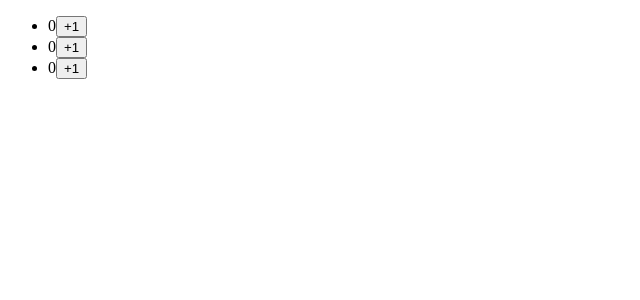
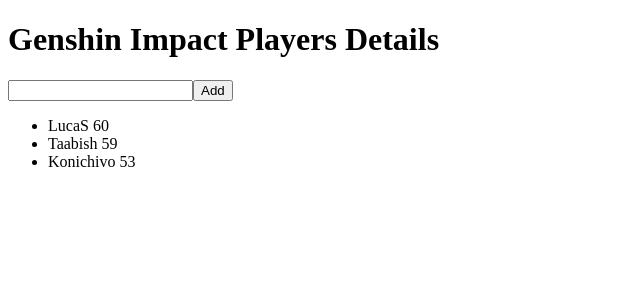
Before and after one commit to sarthak-negi22/100daysReact, a React (Create React App) app: page / in a window 1280 px wide. Shown: the top 300 px of the page, without its empty margins (0-640 px from the left). Built offline with nearby package versions, Linux system fonts and the light colour scheme.

Commit message:
insertion at an index done

```diff
--- a/src/UpdateArrayInState.js
+++ b/src/UpdateArrayInState.js
@@ -2,8 +2,53 @@
 
 
 // inserting into an array at a particular index
-function InsertPlayer() {
 
+let nextIndex = 3;
+const initialPlayers = [
+    { id : 0, name : "LucaS", advRank : 60 },
+    { id : 1, name : "Taabish", advRank : 59 },
+    { id : 2, name : "Konichivo", advRank : 53 },
+];
+
+function GenshinPlayers() {
+
+    const [name, setName] = useState(' ');
+    const [players, setPlayers] = useState(
+        initialPlayers
+    );
+
+    function handleClick() {
+        const insertAt = 1;
+        const nextPlayers = [
+            ...players.slice(0,insertAt),
+
+            { id : nextId++, name : name },
+
+            ...players.slice(insertAt)
+        ];
+        setPlayers(nextPlayers);
+        setName(' ');
+    }
+
+    return (
+        <>
+            <h1>Genshin Impact Players Details</h1>
+            <input
+                value = { name }
+                onChange = {e => setName(e.target.value)}
+            />
+
+            <button onClick = { handleClick }>
+                Add
+            </button>
+
+            <ul>
+                { players.map(player => (
+                    <li key = { player.id }>{ player.name } { player.advRank } </li>
+                )) }
+            </ul>
+        </>
+    );
 }
 
 // replacing an item in an array
@@ -223,7 +268,9 @@
 
             {/* <TransformArray/> */}
 
-            <CounterAR/>
+            {/* <CounterAR/> */}
+
+            <GenshinPlayers/>
         </>
     );
 }
```
